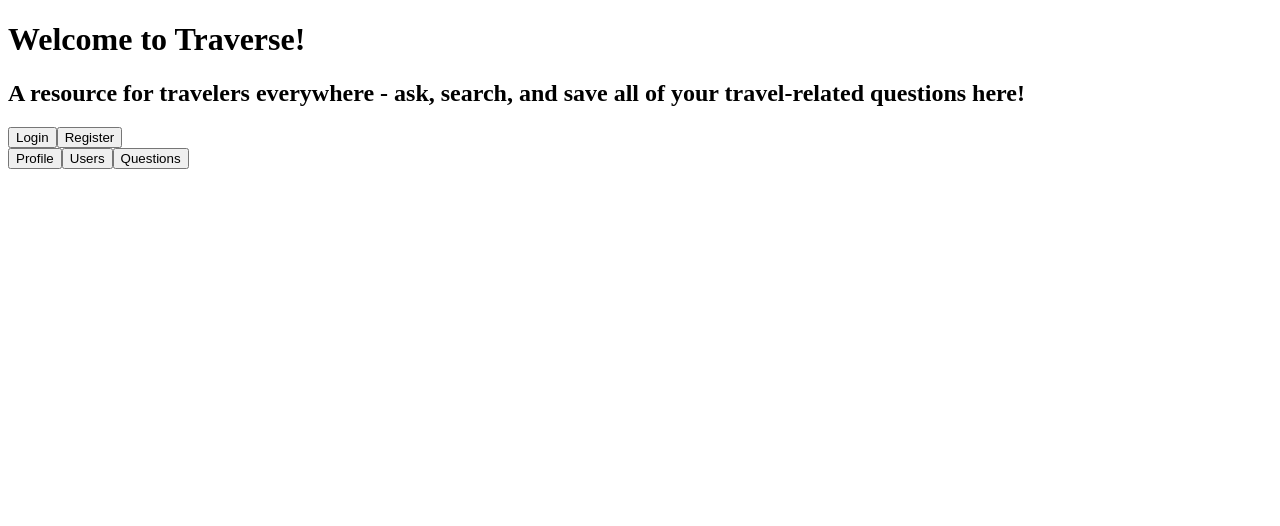
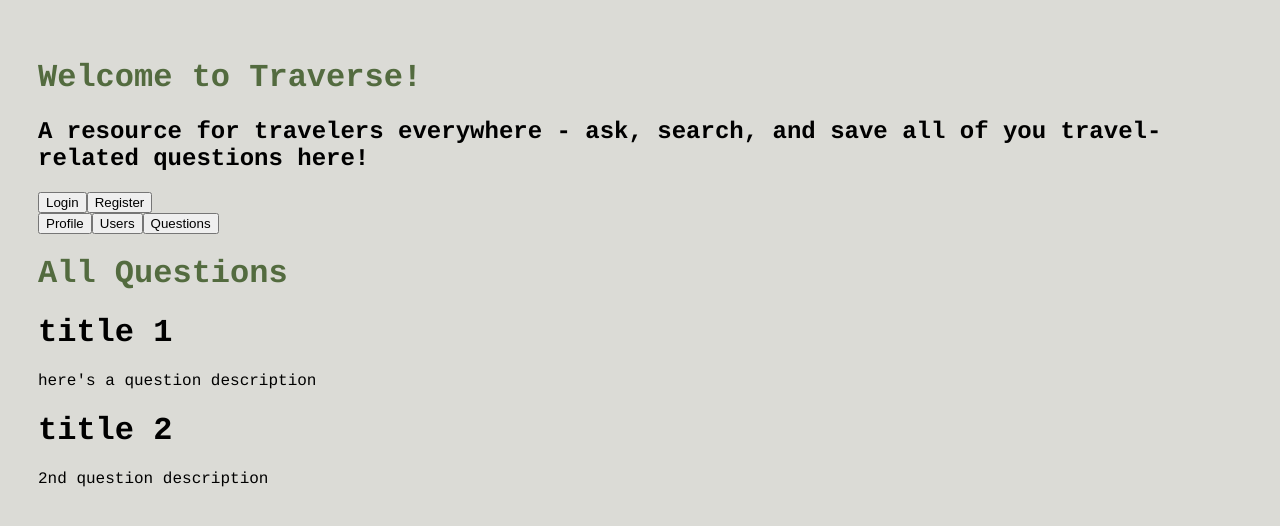
Before and after one commit to momentum-team-7/team-project-questionbox-glofish, a React (Create React App) app in the folder questionbox/: page / in a window 1280 px wide. Shown: the top 526 px of the page. Built offline with nearby package versions, Linux system fonts and the light colour scheme.

Commit message:
question, question list component rendering on homepage

```diff
--- /dev/null
+++ b/questionbox/src/App.css
@@ -0,0 +1,19 @@
+.header {
+    color:#536b3f;
+}
+
+.side-nav-bar {
+    display: flex;
+    flex-wrap: wrap;
+
+}
+
+body {
+    background: rgb(219, 219, 214);
+    padding: 30px;
+    font-family: 'Courier', Courier, monospace;
+  }
+
+.question-header {
+    color: #536b3f;
+}
--- a/questionbox/src/App.js
+++ b/questionbox/src/App.js
@@ -1,16 +1,19 @@
 import {useState} from 'react'
 import dataUser from './dataUser.json'
-import dataQuestions from './dataQuestions.json'
+import dataQuestions from './dataQuestions'
+import QuestionList from './components/QuestionList.js'
+import './App.css';
 
 
 function App () {
-    window.user = dataUser;
-    window.questions = dataQuestions;
-
+  const [questions, setQuestions] = useState(dataQuestions);
+//   window.user = dataUser;
+//   window.questions = dataQuestions;
   return (
     <div className='app-container'>
       <h1 className='header'>Welcome to Traverse!</h1>
-            <h2 className='tagline-header'>A resource for travelers everywhere - ask, search, and save all of your travel-related questions here!</h2>
+      <h2 className='tagline-header'>A resource for travelers everywhere - ask, search, and save all of you  travel-related questions here!</h2>
+
     <nav className='nav-bar'>
       <button>Login</button>
       <button>Register</button>
@@ -22,8 +25,11 @@ function App () {
       <button>Questions</button>
     </div>
 
+    <div>
+      <h1 className='question-header'>All Questions</h1>
+        <QuestionList questions={questions} />
     </div>
-
+    </div>
   )
 }
 
--- /dev/null
+++ b/questionbox/src/components/Question.js
@@ -0,0 +1,15 @@
+import React, { useState } from 'react'
+// import Answer from './Answers'
+import '../App.css'
+
+export default function Question({question_title, question_input, question_timestamp, question_id, question_description }) {
+    return (
+        <div>
+          <h1>{question_title}</h1>
+            <p>{question_input}</p>
+            <p>{question_timestamp}</p>
+            <p>{question_description}</p>
+            <p>{question_id}</p>
+        </div>
+    )
+}
--- /dev/null
+++ b/questionbox/src/components/QuestionList.js
@@ -0,0 +1,13 @@
+import React, { useState } from 'react'
+import Question from './Question'
+import '../App.css'
+
+export default function QuestionList({ questions }) {
+    return (
+        <>
+            {questions.map((question, index) => (
+                <Question key={index} {...question} />
+            ))}
+        </>
+    )
+}
--- a/questionbox/src/dataQuestions.json
+++ b/questionbox/src/dataQuestions.js
@@ -1,4 +1,4 @@
-[
+const questions = [
         {
             "question_title": "title 1",
             "id": 1,
@@ -18,3 +18,5 @@
 
         }
     ]
+
+export default questions
```
Lines whose indentation alone changed are shown as unchanged.
